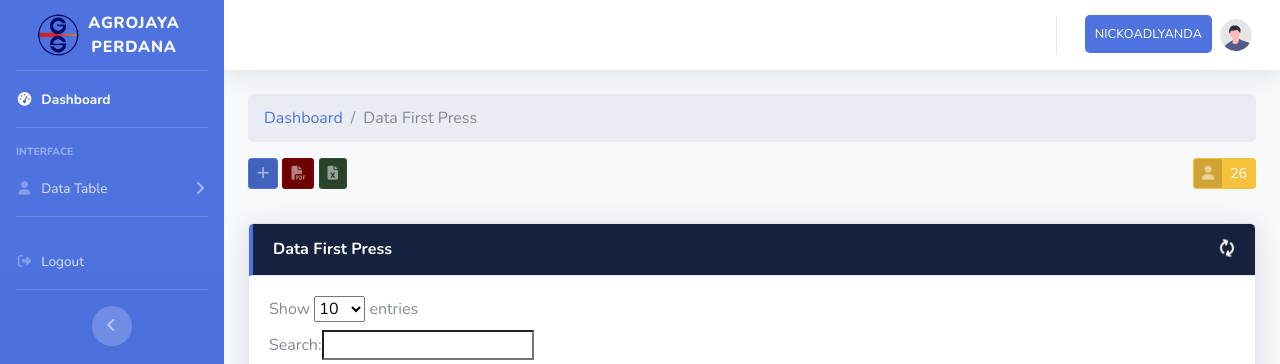
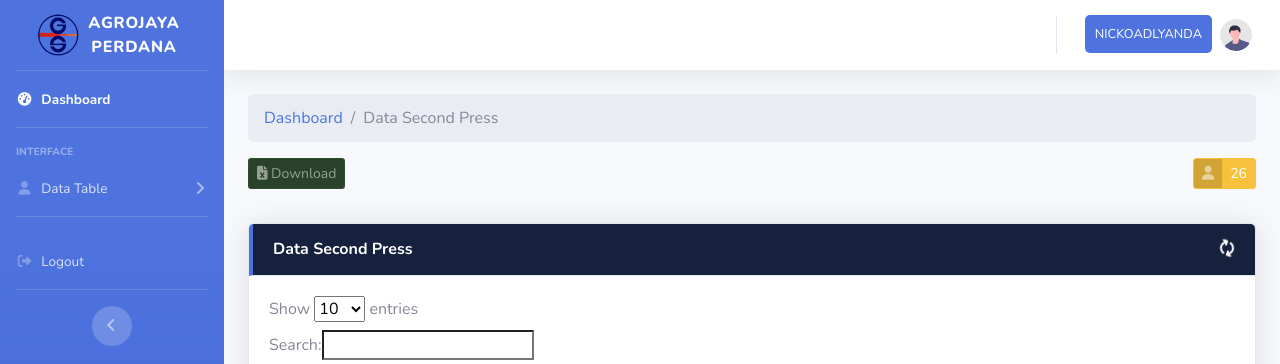
Before and after one commit to nickoadlyanda/agro, a PHP site: page /secondpress.php in a window 1280 px wide. Shown: the top 364 px of the page. Run offline with PHP 8.4, Linux system fonts and the light colour scheme; a user stored in the database is signed in; data comes from the database, SQL or seed files in the repository; some libraries are stand-ins or nearby versions.

Commit message:
Update secondpress.php

```diff
--- a/secondpress.php
+++ b/secondpress.php
@@ -13,7 +13,7 @@
     <meta name="description" content="">
     <meta name="author" content="">
 
-    <title>Data First Press - AJP System</title>
+    <title>Data Second Press - AJP System</title>
     <link rel="icon" type="" href="img/favicon_ajp.svg">
     <!-- Custom styles for this template -->
     <link href="css/sb-admin-2.min.css" rel="stylesheet">
@@ -199,7 +199,7 @@
                     <nav aria-label="breadcrumb">
                       <ol class="breadcrumb">
                         <li class="breadcrumb-item"><a href="index.php">Dashboard</a></li>
-                        <li class="breadcrumb-item active" aria-current="page">Data First Press</li>
+                        <li class="breadcrumb-item active" aria-current="page">Data Second Press</li>
                       </ol>
                     </nav>
 
@@ -207,27 +207,27 @@
                     include 'koneksi.php';
                     $data = mysqli_query($koneksi,"SELECT * FROM secondpress");
                     // menghitung data berdasarkan id
-                    $jumlah_anggota = mysqli_num_rows($data);
+                    $jumlah_data = mysqli_num_rows($data);
                     ?>
 
                     <div class="button-function" style="margin-bottom: 10px;">
-                    <a href="form-tenagakerja.php" class="btn btn-primary btn-icon-split btn-sm">
+                    <a href="form-tenagakerja.php" class="btn btn-primary btn-icon-split btn-sm" hidden>
                         <span class="icon text-white-50">
                             <i class="fas fa-plus" title="Tambah Data"></i>
                         </span>
                         <span class="text" hidden></span>
                     </a>
 
-                    <a href="export_pdf.php" class="btn btn btn-icon-split btn-sm" style="background-color: maroon; color: #fff">
+                    <a href="export_pdf.php" class="btn btn btn-icon-split btn-sm" style="background-color: maroon; color: #fff" hidden>
                         <span class="icon text-white-50">
                             <i class="fas fa-file-pdf" title="Download PDF"></i>
                         </span>
                         <span class="text" hidden></span>
                     </a>
 
-                    <a href="export_excel.php" class="btn btn btn-icon-split btn-sm" style="background-color: #304D30; color: #fff">
+                    <a href="export_excel_sp.php" class="btn btn btn-icon-split btn-sm" style="background-color: #304D30; color: #fff">
                         <span class="icon text-white-50">
-                            <i class="fas fa-file-excel" title="Download Excel"></i>
+                            <i class="fas fa-file-excel" title="Download Excel"></i> Download
                         </span>
                         <span class="text" hidden></span>
                     </a>
@@ -236,14 +236,14 @@
                         <span class="icon text-white-50">
                             <i class="fas fa-user"></i>
                         </span>
-                        <span class="text"><?php echo $jumlah_anggota; ?></span>
+                        <span class="text"><?php echo $jumlah_data; ?></span>
                     </a>
                     </div>
                     <br>
                     <!-- DataTales Example -->
                     <div class="card shadow mb-4">
                         <div class="card-header border-left-primary py-3" style="background-color: #16213E;">
-                            <h6 class="m-0 font-weight-bold" style="color: #fff">Data First Press<a href="data-tenagakerja.php"><i class="fas fa-sync fa-spin" style="float:right; color: #fff;"></i></a></h6>
+                            <h6 class="m-0 font-weight-bold" style="color: #fff">Data Second Press<a href="data-tenagakerja.php"><i class="fas fa-sync fa-spin" style="float:right; color: #fff;"></i></a></h6>
 
                         </div>
                         <div class="card-body">
```
